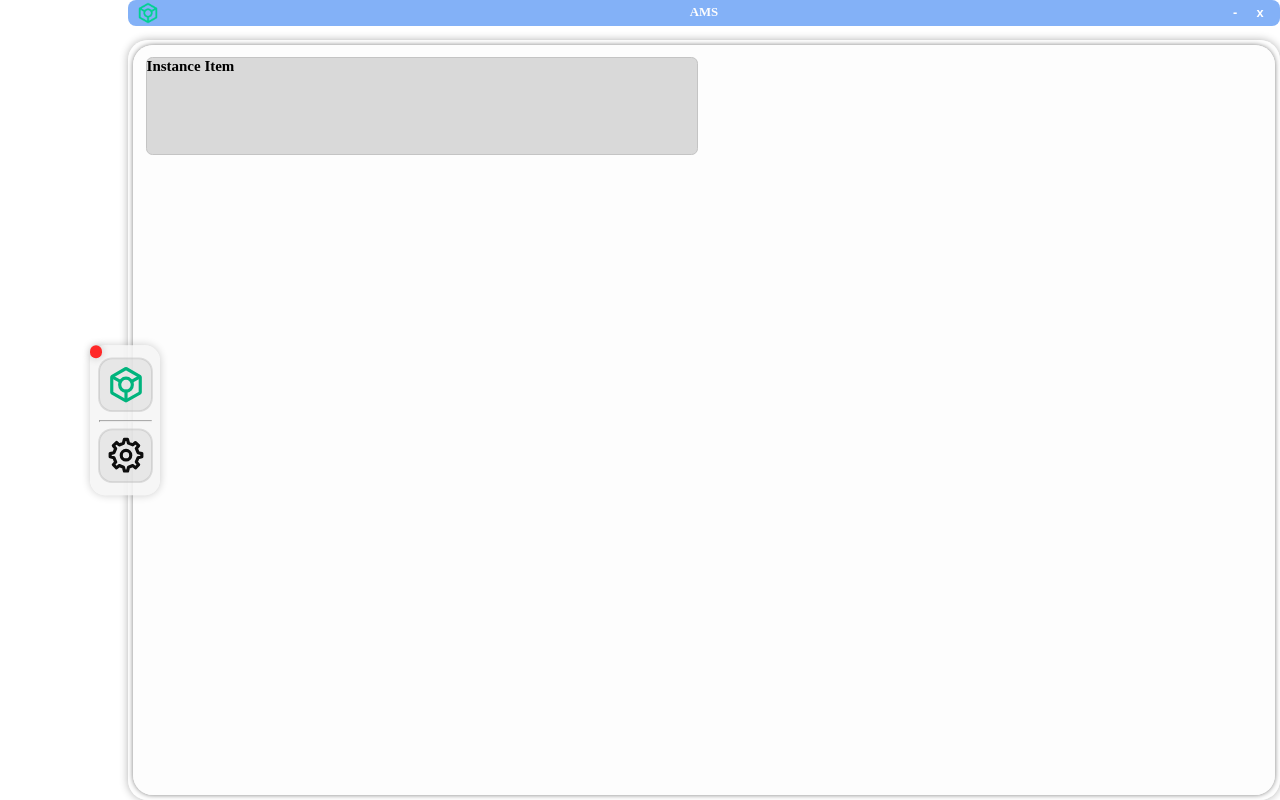
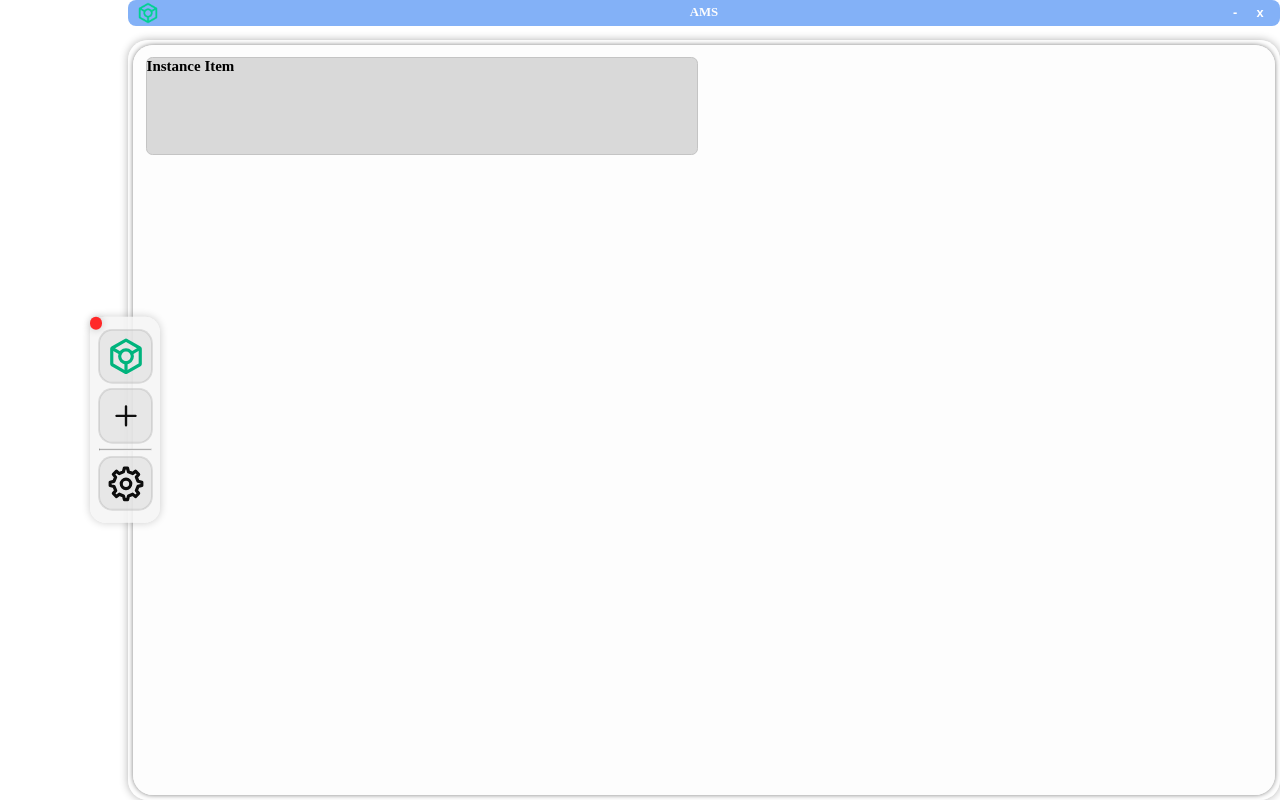
Before and after one commit to PleahMaCaka/AMS, a SvelteKit app: page / in a window 1280 px wide. Built offline with nearby package versions, Linux system fonts and the light colour scheme.

Commit message:
Add 'add instance' button in sidebar

```diff
--- a/src/components/sidebar/SideButton.svelte
+++ b/src/components/sidebar/SideButton.svelte
@@ -1,7 +1,17 @@
 <script lang="ts">
     export let icon: string = ""
+    export let href: string = ""
 </script>
 
+{#if href}
+    <a href={href} class="side-btn-wrap">
+        <img
+            alt="Minecraft"
+            class="side-btn-icon"
+            src={icon}
+        />
+    </a>
+{:else}
     <div class="side-btn-wrap">
         <img
             alt="Minecraft"
@@ -9,6 +19,7 @@
             src={icon}
         />
     </div>
+{/if}
 
 <style lang="scss">
     $side-btn-size: 3rem;
--- a/src/components/sidebar/Sidebar.svelte
+++ b/src/components/sidebar/Sidebar.svelte
@@ -4,20 +4,17 @@
     export let isPinned = true
 </script>
 
-<div class="sidebar" class:sb-is-pinned={isPinned}>
+<div class="sb-box" class:sb-is-pinned={isPinned}>
     <button
-        class="sidebar-pin"
+        class="sb-pin"
         on:click={() => isPinned = !isPinned}
     />
-    <div class="sidebar-content">
-        <a href="/">
-            <SideButton icon="/cube-hole.svg" />
-        </a>
-        <div class="sidebar-end">
+    <div class="sb-mid">
+        <SideButton icon="/cube-hole.svg" href="/" />
+        <SideButton icon="/plus.svg" href="/create" />
+        <div class="sb-end">
             <hr />
-            <a href="/settings">
-                <SideButton icon="/settings.svg" />
-            </a>
+            <SideButton icon="/settings.svg" href="/settings" />
         </div>
     </div>
 </div>
@@ -26,7 +23,7 @@
     @import "../../scss/vars/sidebar.scss";
     @import "../../scss/vars/panel.scss";
 
-    .sidebar {
+    .sb-box {
         position: absolute;
         top: 50%;
         transform: translateY(-50%);
@@ -36,7 +33,7 @@
         width: $sidebar-width;
 
         min-height: 155px;
-        height: 0; // required for settings button to be at the bottom (flex-end)
+        height: auto; // required for settings button to be at the bottom (flex-end)
         max-height: 80%;
 
         box-shadow: 0 0 10px rgba(0, 0, 0, 0.2);
@@ -55,19 +52,21 @@
         }
     }
 
-    .sidebar-content {
+    .sb-mid {
         display: flex;
         flex-direction: column;
         height: 100%;
+        gap: 0.5rem;
     }
 
-    .sidebar-end {
+    .sb-end {
         display: flex;
         flex-direction: column;
         height: 100%;
         justify-content: flex-end;
 
         hr {
+            margin-top: 0;
             width: 100%;
         }
     }
@@ -78,11 +77,11 @@
         z-index: 2;
     }
 
-    .sb-is-pinned .sidebar-pin {
+    .sb-is-pinned .sb-pin {
         background-color: rgb(255, 40, 40);
     }
 
-    .sidebar-pin {
+    .sb-pin {
         position: absolute;
         top: 0;
         left: 0;
```
Lines whose indentation alone changed are shown as unchanged.
